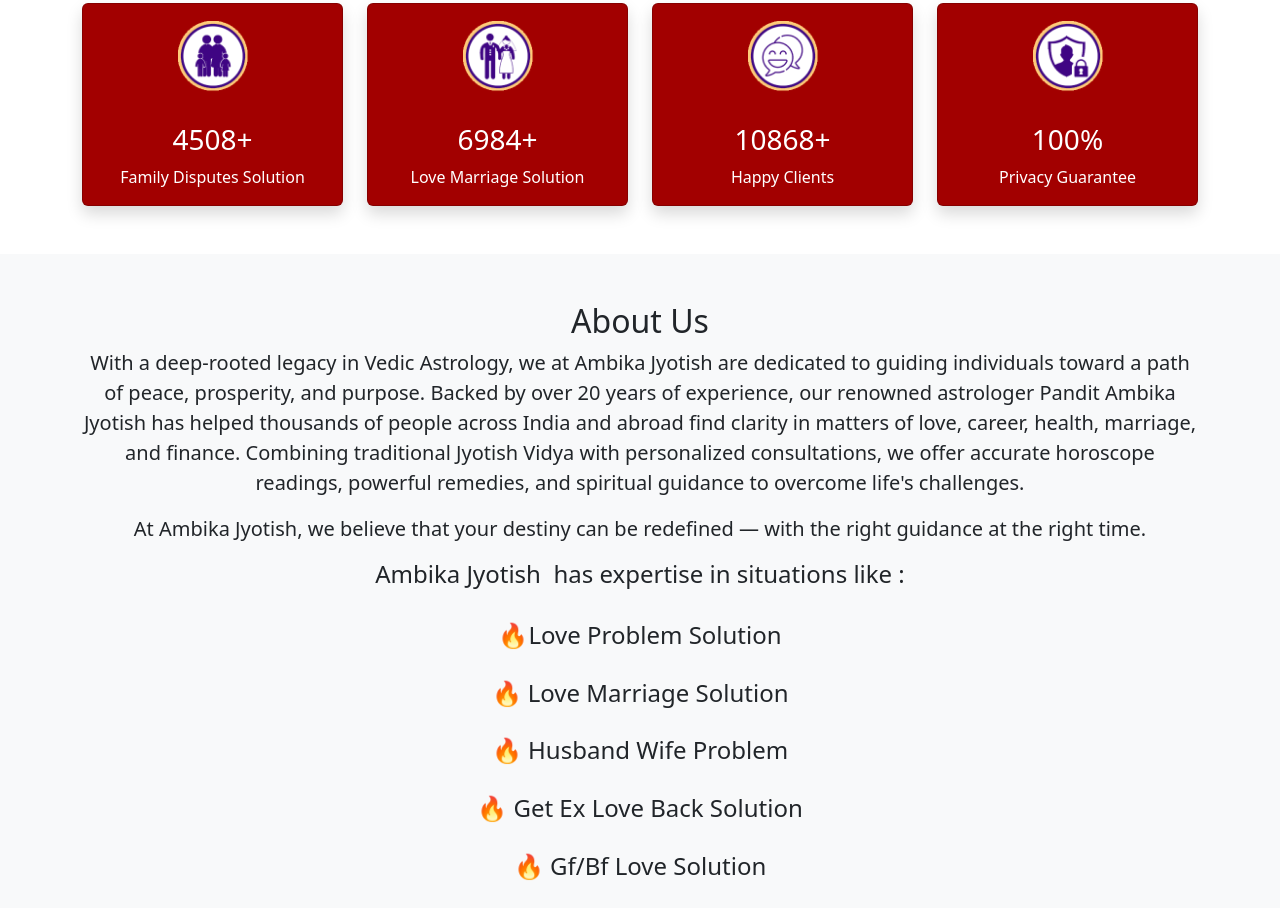
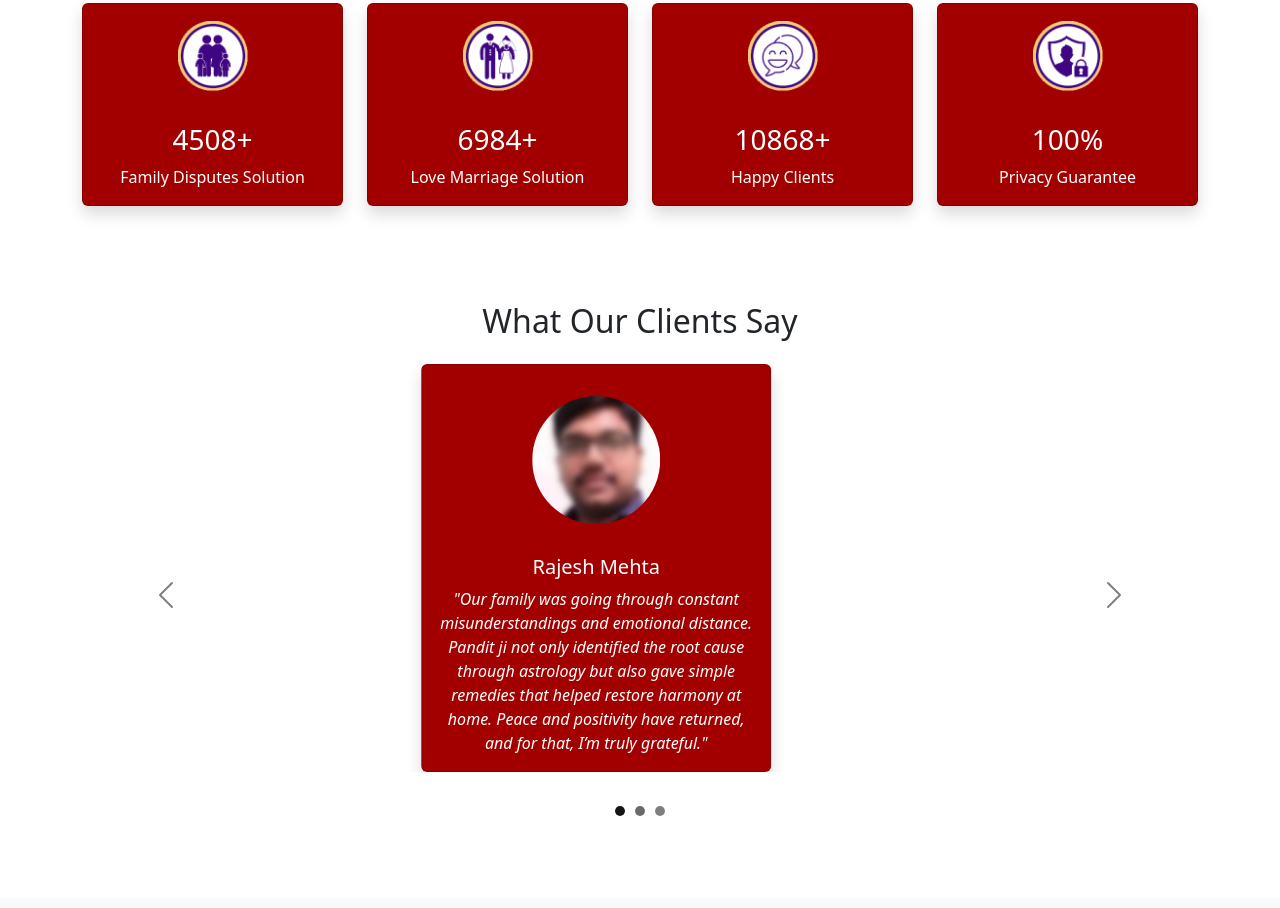
Before and after one commit to AtulJaware/ambikajyotish, a plain HTML site: page index.html in a window 1280 px wide. Shown: the part 3162-4070 px from the top of the page. Drawn offline with nearby package versions, Linux system fonts and the light colour scheme.

Commit message:
testimonials added

```diff
--- a/assests/css/style.css
+++ b/assests/css/style.css
@@ -82,7 +82,7 @@
 }
 
 .card:hover {
-    transform: scale(1.05);
+    transform: scale(1.05) ;
     transition: transform 0.3s ease, box-shadow 0.3s ease;
     box-shadow: 0 8px 20px rgba(0, 0, 0, 0.2);
     color:#FFB700;
@@ -96,6 +96,37 @@
   .card:hover .flip-img {
     transform: rotateY(180deg);
   }
+
+  #navbarNav {
+    /* set the width of the navbar */
+    width: 35%;
+  }
+
+
+  .carousel-control-prev-icon,
+  .carousel-control-next-icon {
+      filter: invert(1); /* Inverts the white icon to black */
+  }
+
+
+  .carousel-indicators {
+      justify-content: center;
+      margin-top: 20px;
+  }
+
+  .carousel-indicators [data-bs-target] {
+      background-color: black;
+      width: 10px;
+      height: 10px;
+      border-radius: 50%;
+      opacity: 0.5;
+      margin: 0 5px;
+  }
+
+  .carousel-indicators .active {
+      opacity: 1;
+  }
+
 
 
 
--- a/index.html
+++ b/index.html
@@ -275,6 +275,70 @@
             </div>
         </div>
     </section>
+  <!-- Testimonial Section -->
+  <section id="testimonials" class="py-5">
+    <div class="container text-center">
+        <h2 class="mb-4">What Our Clients Say</h2>
+
+        <!-- Bootstrap Carousel for Testimonials -->
+        <div id="testimonialCarousel" class="carousel slide" data-bs-ride="carousel">
+
+            <!-- Carousel Inner (Slides) -->
+            <div class="carousel-inner mb-4">
+                <!-- Testimonial 1 -->
+                <div class="carousel-item active">
+                    <div class="card shadow mx-auto" style="width: 90%; max-width: 350px;">
+                        <div class="card-body text-center">
+                            <img src="assests/images/rahul.jpg" class="card-img-top rounded-circle" style="width: 50%; height: 50%; object-fit: cover;" alt="Testimonial 1">
+                            <h5 class="card-title mt-3">Rajesh Mehta</h5>
+                            <p class="card-text"><i>"Our family was going through constant misunderstandings and emotional distance. Pandit ji not only identified the root cause through astrology but also gave simple remedies that helped restore harmony at home. Peace and positivity have returned, and for that, I’m truly grateful."</i></p>
+                        </div>
+                    </div>
+                </div>
+                <!-- Testimonial 2 -->
+                <div class="carousel-item">
+                    <div class="card shadow mx-auto" style="width: 90%; max-width: 350px;">
+                        <div class="card-body text-center">
+                            <img src="assests/images/sonam.png" class="card-img-top rounded-circle" style="width: 50%; height: 50%; object-fit: cover;" alt="Testimonial 2">
+                            <h5 class="card-title mt-3">Pooja Verma</h5>
+                            <p class="card-text"><i>"I was heartbroken after my partner left me unexpectedly. I had almost given up hope when I came across Ambika Jyotish. With their guidance and remedies, we slowly reconnected. Today, we’re stronger than ever. I’m so thankful for their help in bringing love back into my life."</i></p>
+                        </div>
+                    </div>
+                </div>
+                <!-- Testimonial 3 -->
+                <div class="carousel-item">
+                    <div class="card shadow mx-auto" style="width: 90%; max-width: 350px;">
+                        <div class="card-body text-center">
+                            <img src="assests/images/neha.jpg" class="card-img-top rounded-circle" style="width: 50%; height: 50%; object-fit: cover;" alt="Testimonial 3">
+                            <h5 class="card-title mt-3">Neha Pandey</h5>
+                            <p class="card-text"><i>"After years of marriage, we were facing serious issues and on the verge of separation. Ambika Jyotish’s insights into our kundalis revealed important factors we had never considered. Their spiritual guidance helped us heal and rebuild our bond with better understanding and love."</i></p>
+                        </div>
+                    </div>
+                </div>
+            </div>
+
+            <!-- Dots (Indicators) -->
+            <div class="carousel-indicators position-static mb-4">
+                <button type="button" data-bs-target="#testimonialCarousel" data-bs-slide-to="0" class="active" aria-current="true" aria-label="Slide 1"></button>
+                <button type="button" data-bs-target="#testimonialCarousel" data-bs-slide-to="1" aria-label="Slide 2"></button>
+                <button type="button" data-bs-target="#testimonialCarousel" data-bs-slide-to="2" aria-label="Slide 3"></button>
+            </div>
+
+            <!-- Carousel Controls -->
+            <button class="carousel-control-prev" type="button" data-bs-target="#testimonialCarousel" data-bs-slide="prev">
+                <span class="carousel-control-prev-icon" aria-hidden="true"></span>
+                <span class="visually-hidden">Previous</span>
+            </button>
+            <button class="carousel-control-next" type="button" data-bs-target="#testimonialCarousel" data-bs-slide="next">
+                <span class="carousel-control-next-icon" aria-hidden="true"></span>
+                <span class="visually-hidden">Next</span>
+            </button>
+
+        </div>
+    </div>
+</section>
+
+
 
     <!-- About Section -->
     <section id="about" class="py-5 bg-light">
```
Also changed, not shown: assests/images/neha.jpg (added), assests/images/rahul.jpg (added), assests/images/sonam.png (added).
